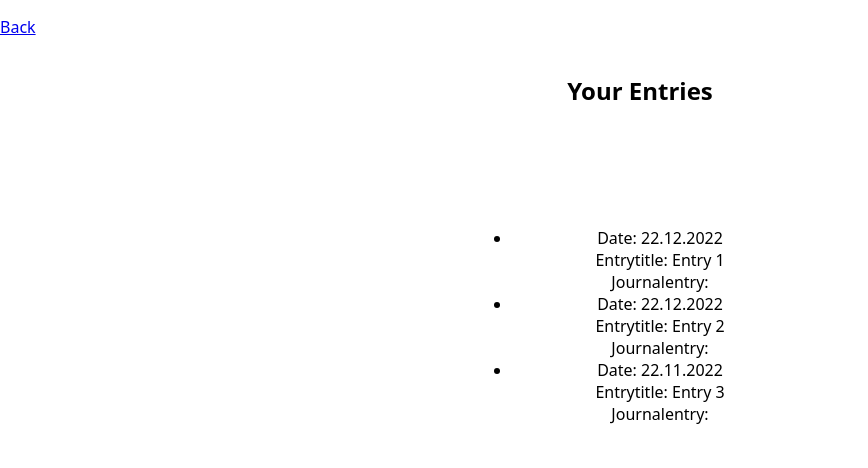
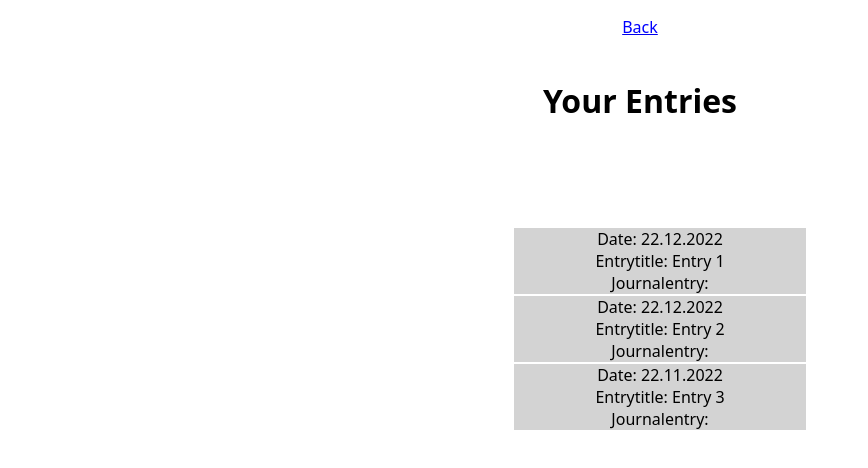
Before and after one commit to IrisHerholz/capstone-project, a Next.js app: page /EntryListPage in a window 1280 px wide. Shown: the top 468 px of the page, without its empty margins (0-868 px from the left). Built offline with nearby package versions, Linux system fonts and the light colour scheme.

Commit message:
changed button to link, some styling

```diff
--- a/components/JournalEntryList/index.js
+++ b/components/JournalEntryList/index.js
@@ -28,17 +28,21 @@ export default function JournalEntryList() {
 const Heading = styled.h1`
   position: relative;
   top: 20px;
-  font-size: 1.5em;
+  font-size: 2em;
   text-align: center;
 `;
 const ListItem = styled.li`
+  display: grid;
   position: relative;
   font-size: 1em;
   text-align: center;
+  list-style-position: inside;
+  background: lightgray;
+  margin: 2px;
 `;
 const EntryList = styled.ul`
   position: relative;
-  top: 20px;
   font-size: 1em;
   text-align: center;
+  list-style-type: circle;
 `;
--- a/pages/EntryListPage/index.js
+++ b/pages/EntryListPage/index.js
@@ -1,13 +1,21 @@
 import JournalEntryList from "@/components/JournalEntryList";
 import Link from "next/link";
+import styled from "styled-components";
 
 export default function EntryListPage() {
   return (
     <>
+      {" "}
       <Link href="/">
-        <p>Back</p>
+        <StyledLink>Back</StyledLink>
       </Link>
       <JournalEntryList />
     </>
   );
 }
+const StyledLink = styled.p`
+  display: center;
+  text-align: center;
+  font-size: 1em;
+  color: blue;
+`;
```
Also changed, not shown: pages/index.js (+8 -7 lines).
